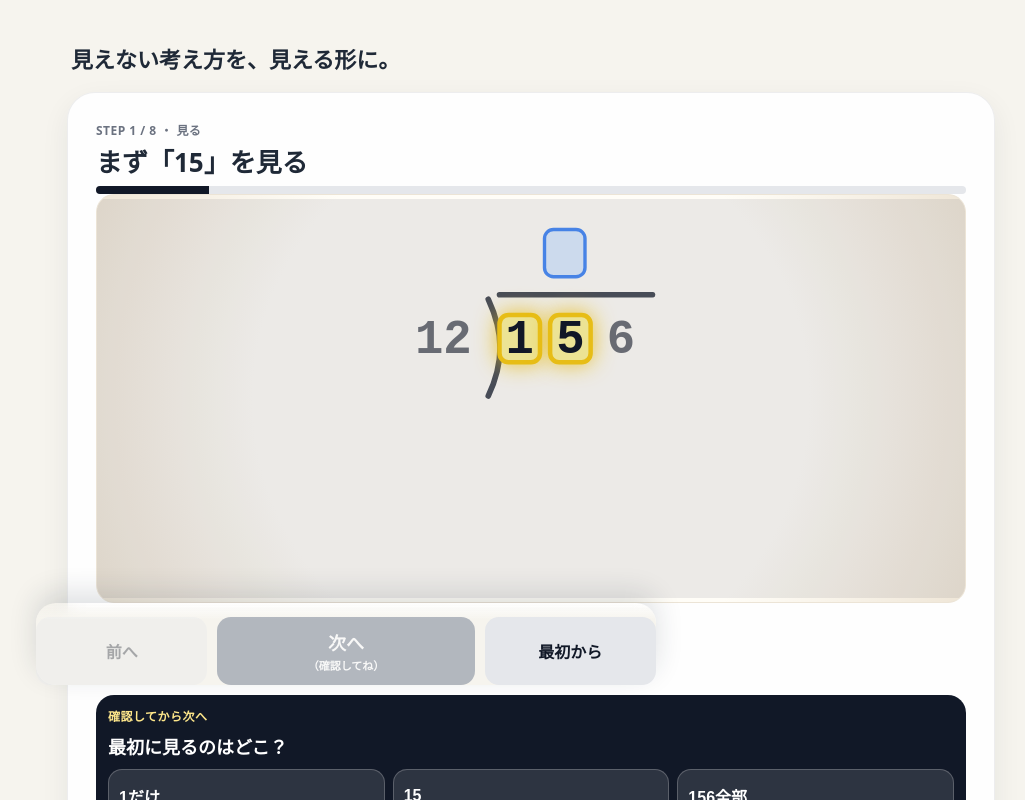
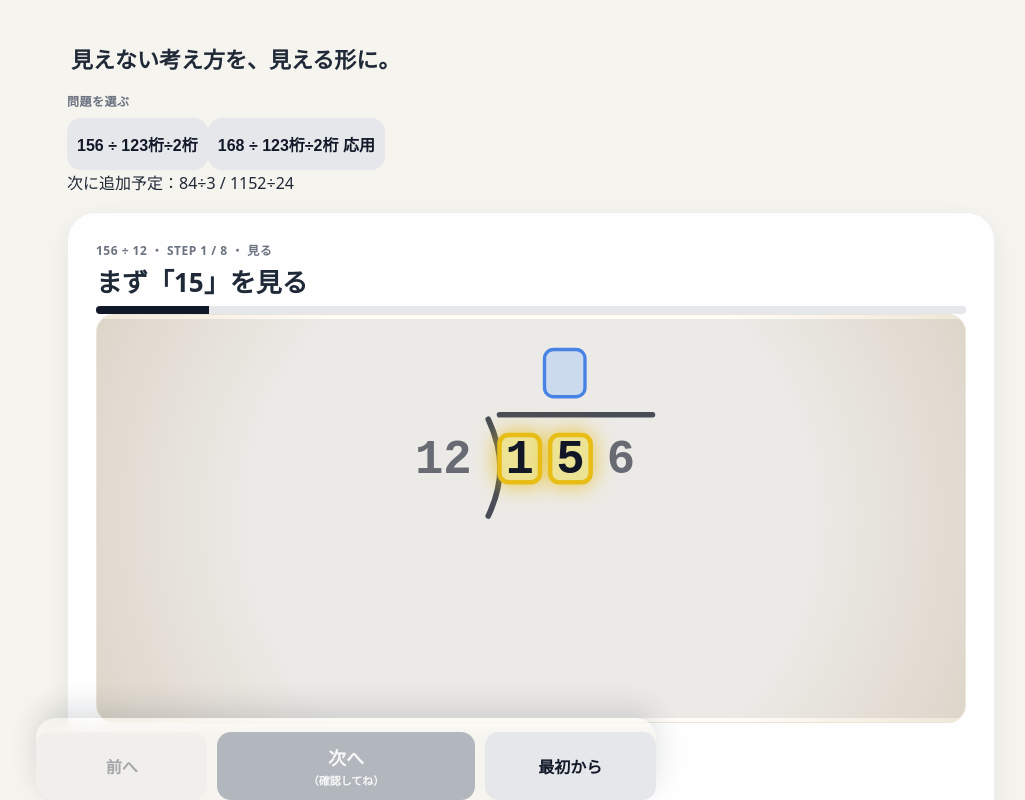
Before and after one commit to nemoto-works/math-decoder, a React (Vite) app: page / in a window 1280 px wide. Shown: the top 800 px of the page, without its empty margins (109-1134 px from the left). Built offline with nearby package versions, Linux system fonts and the light colour scheme.

Commit message:
Add problem selector for two division examples

```diff
--- a/src/main.jsx
+++ b/src/main.jsx
@@ -2,100 +2,153 @@ import React, { useMemo, useState } from 'react';
 import { createRoot } from 'react-dom/client';
 import './styles.css';
 
-const steps = [
+const problemDefs = [
   {
-    label: '見る', title: 'まず「15」を見る',
-    explanation: '12が入る、左から一番小さいまとまりを探します。1だけでは12より小さいので、15を見ます。',
-    nextHint: '次は、15の中に12が何回入るかを考えます。',
-    focus: ['d1', 'd5'], preview: ['q1'], q1: '', q3: '', show12: false, show3: false, show36: false, showSecond36: false, show0: false,
-    visualTitle: '15の中に12は何回入る？', visual: { type: 'blocks', total: 15, group: 12, remainder: 3, note: '12が1回入って、3が残ります。' },
-    check: { question: '最初に見るのはどこ？', answer: '15', options: [
-      { value: '1', label: '1だけ', message: '1だけだと12より小さいので、まだ割れません。' },
-      { value: '15', label: '15', message: '正解。左から見て、12が入る最小のまとまりです。' },
-      { value: '156', label: '156全部', message: '全部を一気に見なくても大丈夫です。' },
+    id: '156-12',
+    label: '156 ÷ 12',
+    level: '3桁÷2桁',
+    dividend: ['1', '5', '6'],
+    divisor: '12',
+    firstTarget: '15',
+    firstRemainder: '3',
+    secondTarget: '36',
+    secondCount: '3',
+    answer: '13',
+    secondProduct: '36',
+  },
+  {
+    id: '168-12',
+    label: '168 ÷ 12',
+    level: '3桁÷2桁 応用',
+    dividend: ['1', '6', '8'],
+    divisor: '12',
+    firstTarget: '16',
+    firstRemainder: '4',
+    secondTarget: '48',
+    secondCount: '4',
+    answer: '14',
+    secondProduct: '48',
+  },
+];
+
+function makeSteps(problem) {
+  const [d1, d2, d3] = problem.dividend;
+  const q1 = problem.answer[0];
+  const q2 = problem.answer[1];
+  const [secondA, secondB] = problem.secondTarget;
+  const [productA, productB] = problem.secondProduct;
+
+  return [
+    {
+      label: '見る',
+      title: `まず「${problem.firstTarget}」を見る`,
+      explanation: `${problem.divisor}が入る、左から一番小さいまとまりを探します。${d1}だけでは${problem.divisor}より小さいので、${problem.firstTarget}を見ます。`,
+      nextHint: `次は、${problem.firstTarget}の中に${problem.divisor}が何回入るかを考えます。`,
+      focus: ['d1', 'd2'], preview: ['q1'], q1: '', q2: '', showFirstProduct: false, showRemainder: false, showSecondTarget: false, showSecondProduct: false, show0: false,
+      visualTitle: `${problem.firstTarget}の中に${problem.divisor}は何回入る？`,
+      visual: { type: 'blocks', total: Number(problem.firstTarget), group: Number(problem.divisor), remainder: Number(problem.firstRemainder), note: `${problem.divisor}が${q1}回入って、${problem.firstRemainder}が残ります。` },
+      check: { question: '最初に見るのはどこ？', answer: problem.firstTarget, options: [
+        { value: d1, label: `${d1}だけ`, message: `${d1}だけだと${problem.divisor}より小さいので、まだ割れません。` },
+        { value: problem.firstTarget, label: problem.firstTarget, message: `正解。左から見て、${problem.divisor}が入る最小のまとまりです。` },
+        { value: problem.dividend.join(''), label: `${problem.dividend.join('')}全部`, message: '全部を一気に見なくても大丈夫です。' },
       ]},
     },
     {
-    label: 'たてる', title: '1回入るので「1」を上に書く',
-    explanation: '15の中に12は1回入ります。だから、5の上に1を書きます。',
-    nextHint: '次は、入った分の12を書きます。',
-    focus: ['q1'], preview: ['m1', 'm2'], q1: '1', q3: '', show12: false, show3: false, show36: false, showSecond36: false, show0: false,
-    visualTitle: '1回ぶんを上に記録する', visual: { type: 'simple', note: '「何回入ったか」を上に書くのが、筆算の「たてる」です。' },
-    check: { question: '15の中に12は何回入る？', answer: '1', options: [
-      { value: '0', label: '0回', message: '15は12より大きいので、0回ではありません。' },
-      { value: '1', label: '1回', message: '正解。12が1回入ります。' },
-      { value: '2', label: '2回', message: '12が2回だと24で、15を超えます。' },
+      label: 'たてる',
+      title: `${q1}回入るので「${q1}」を上に書く`,
+      explanation: `${problem.firstTarget}の中に${problem.divisor}は${q1}回入ります。だから、${d2}の上に${q1}を書きます。`,
+      nextHint: `次は、入った分の${problem.divisor}を書きます。`,
+      focus: ['q1'], preview: ['m1', 'm2'], q1, q2: '', showFirstProduct: false, showRemainder: false, showSecondTarget: false, showSecondProduct: false, show0: false,
+      visualTitle: `${q1}回ぶんを上に記録する`,
+      visual: { type: 'simple', note: '「何回入ったか」を上に書くのが、筆算の「たてる」です。' },
+      check: { question: `${problem.firstTarget}の中に${problem.divisor}は何回入る？`, answer: q1, options: [
+        { value: '0', label: '0回', message: `${problem.firstTarget}は${problem.divisor}より大きいので、0回ではありません。` },
+        { value: q1, label: `${q1}回`, message: `正解。${problem.divisor}が${q1}回入ります。` },
+        { value: '2', label: '2回', message: `${problem.divisor}が2回だと${Number(problem.divisor) * 2}で、${problem.firstTarget}を超えます。` },
       ]},
     },
     {
-    label: 'かける', title: '1 × 12 = 12 を書く',
-    explanation: '1回入ったので、入った分の12を書きます。これは後で引くためです。',
-    nextHint: '次は、15から12を引いて残りを見ます。',
-    focus: ['m1', 'm2'], preview: ['r3'], q1: '1', q3: '', show12: true, show3: false, show36: false, showSecond36: false, show0: false,
-    visualTitle: '入った分を見えるようにする', visual: { type: 'blocks', total: 15, group: 12, remainder: 3, note: '15のうち、使った12を書きます。' },
-    check: { question: '1回入った分はいくつ？', answer: '12', options: [
-      { value: '1', label: '1', message: '1は回数です。入った分は12です。' },
-      { value: '12', label: '12', message: '正解。1回ぶんの12を書きます。' },
-      { value: '15', label: '15', message: '15は今見ているまとまりです。' },
+      label: 'かける',
+      title: `${q1} × ${problem.divisor} = ${problem.divisor} を書く`,
+      explanation: `${q1}回入ったので、入った分の${problem.divisor}を書きます。これは後で引くためです。`,
+      nextHint: `次は、${problem.firstTarget}から${problem.divisor}を引いて残りを見ます。`,
+      focus: ['m1', 'm2'], preview: ['r1'], q1, q2: '', showFirstProduct: true, showRemainder: false, showSecondTarget: false, showSecondProduct: false, show0: false,
+      visualTitle: '入った分を見えるようにする',
+      visual: { type: 'blocks', total: Number(problem.firstTarget), group: Number(problem.divisor), remainder: Number(problem.firstRemainder), note: `${problem.firstTarget}のうち、使った${problem.divisor}を書きます。` },
+      check: { question: `${q1}回入った分はいくつ？`, answer: problem.divisor, options: [
+        { value: q1, label: q1, message: `${q1}は回数です。入った分は${problem.divisor}です。` },
+        { value: problem.divisor, label: problem.divisor, message: `正解。${q1}回ぶんの${problem.divisor}を書きます。` },
+        { value: problem.firstTarget, label: problem.firstTarget, message: `${problem.firstTarget}は今見ているまとまりです。` },
       ]},
     },
     {
-    label: 'ひく', title: '15 − 12 = 3',
-    explanation: '15から、入った分の12を引きます。残りは3です。',
-    nextHint: '次は、まだ使っていない6を見ます。',
-    focus: ['r3'], preview: ['d6'], q1: '1', q3: '', show12: true, show3: true, show36: false, showSecond36: false, show0: false,
-    visualTitle: '残りは3', visual: { type: 'blocks', total: 15, group: 12, remainder: 3, note: '残った3は、次の数字と組み合わせます。' },
-    check: { question: 'この「3」はどうする？', answer: 'combine', options: [
-      { value: 'answer', label: '答えにする', message: 'まだ右に6が残っています。ここでは答えにしません。' },
-      { value: 'combine', label: '次の6と合わせる', message: '正解。3と6を合わせて36にします。' },
-      { value: 'ignore', label: '使わない', message: '3は大事な残りです。次に使います。' },
+      label: 'ひく',
+      title: `${problem.firstTarget} − ${problem.divisor} = ${problem.firstRemainder}`,
+      explanation: `${problem.firstTarget}から、入った分の${problem.divisor}を引きます。残りは${problem.firstRemainder}です。`,
+      nextHint: `次は、まだ使っていない${d3}を見ます。`,
+      focus: ['r1'], preview: ['d3'], q1, q2: '', showFirstProduct: true, showRemainder: true, showSecondTarget: false, showSecondProduct: false, show0: false,
+      visualTitle: `残りは${problem.firstRemainder}`,
+      visual: { type: 'blocks', total: Number(problem.firstTarget), group: Number(problem.divisor), remainder: Number(problem.firstRemainder), note: `残った${problem.firstRemainder}は、次の数字と組み合わせます。` },
+      check: { question: `この「${problem.firstRemainder}」はどうする？`, answer: 'combine', options: [
+        { value: 'answer', label: '答えにする', message: `まだ右に${d3}が残っています。ここでは答えにしません。` },
+        { value: 'combine', label: `次の${d3}と合わせる`, message: `正解。${problem.firstRemainder}と${d3}を合わせて${problem.secondTarget}にします。` },
+        { value: 'ignore', label: '使わない', message: `${problem.firstRemainder}は大事な残りです。次に使います。` },
       ]},
     },
     {
-    label: 'おろす', title: '余り3と6を合わせて、36を見る',
-    explanation: '「6を下ろす」は、余り3と次の数字6を合わせて36という新しいまとまりを作ることです。',
-    nextHint: '次は、36の中に12が何回入るかを考えます。',
-    focus: ['r3', 'd6'], preview: ['q3'], q1: '1', q3: '', show12: true, show3: false, show36: true, showSecond36: false, show0: false,
-    visualTitle: '3 + 6 → 36', visual: { type: 'combine', left: '3', right: '6', result: '36', note: '単に6が落ちてくるのではなく、残り3と次の6が合体して36になります。' },
-    check: { question: '3と6を合わせると？', answer: '36', options: [
-      { value: '9', label: '9', message: '足し算ではなく、筆算では3の右に6をつけて36にします。' },
-      { value: '36', label: '36', message: '正解。次に見るまとまりは36です。' },
-      { value: '6', label: '6', message: '6だけではなく、残り3と合わせます。' },
+      label: 'おろす',
+      title: `余り${problem.firstRemainder}と${d3}を合わせて、${problem.secondTarget}を見る`,
+      explanation: `「${d3}を下ろす」は、余り${problem.firstRemainder}と次の数字${d3}を合わせて${problem.secondTarget}という新しいまとまりを作ることです。`,
+      nextHint: `次は、${problem.secondTarget}の中に${problem.divisor}が何回入るかを考えます。`,
+      focus: ['r1', 'd3'], preview: ['q2'], q1, q2: '', showFirstProduct: true, showRemainder: false, showSecondTarget: true, showSecondProduct: false, show0: false,
+      visualTitle: `${problem.firstRemainder} + ${d3} → ${problem.secondTarget}`,
+      visual: { type: 'combine', left: problem.firstRemainder, right: d3, result: problem.secondTarget, note: `足し算ではなく、${problem.firstRemainder}の右に${d3}をつけて${problem.secondTarget}として見ます。` },
+      check: { question: `${problem.firstRemainder}と${d3}を合わせると？`, answer: problem.secondTarget, options: [
+        { value: String(Number(problem.firstRemainder) + Number(d3)), label: String(Number(problem.firstRemainder) + Number(d3)), message: '足し算ではなく、筆算では右に数字をつけます。' },
+        { value: problem.secondTarget, label: problem.secondTarget, message: `正解。次に見るまとまりは${problem.secondTarget}です。` },
+        { value: d3, label: d3, message: `${d3}だけではなく、残り${problem.firstRemainder}と合わせます。` },
       ]},
     },
     {
-    label: '見る', title: '36の中に12は何回入る？',
-    explanation: 'ここで止まって考えます。12×1=12、12×2=24、12×3=36。だから36の中に12は3回入ります。',
-    nextHint: '次は、3回入ったことを上に書きます。',
-    focus: ['r3', 'd6'], preview: ['q3'], q1: '1', q3: '', show12: true, show3: false, show36: true, showSecond36: false, show0: false,
-    visualTitle: '36を12ずつ分ける', visual: { type: 'groups', total: 36, group: 12, count: 3, note: '12が3回入ります。12、24、36と数えると分かりやすいです。' },
-    check: { question: '36の中に12は何回入る？', answer: '3', options: [
-      { value: '2', label: '2回', message: '12×2=24。まだ36まで足りません。' },
-      { value: '3', label: '3回', message: '正解。12×3=36です。' },
-      { value: '4', label: '4回', message: '12×4=48。36を超えてしまいます。' },
+      label: '見る',
+      title: `${problem.secondTarget}の中に${problem.divisor}は何回入る？`,
+      explanation: `ここで止まって考えます。${problem.divisor}×1=${Number(problem.divisor)}、${problem.divisor}×2=${Number(problem.divisor) * 2}、${problem.divisor}×${q2}=${problem.secondTarget}。だから${problem.secondTarget}の中に${problem.divisor}は${q2}回入ります。`,
+      nextHint: `次は、${q2}回入ったことを上に書きます。`,
+      focus: ['r1', 'd3'], preview: ['q2'], q1, q2: '', showFirstProduct: true, showRemainder: false, showSecondTarget: true, showSecondProduct: false, show0: false,
+      visualTitle: `${problem.secondTarget}を${problem.divisor}ずつ分ける`,
+      visual: { type: 'groups', total: Number(problem.secondTarget), group: Number(problem.divisor), count: Number(q2), note: `${problem.divisor}が${q2}回入ります。${problem.divisor}、${Number(problem.divisor) * 2}、${problem.secondTarget}と数えると分かりやすいです。` },
+      check: { question: `${problem.secondTarget}の中に${problem.divisor}は何回入る？`, answer: q2, options: [
+        { value: String(Number(q2) - 1), label: `${Number(q2) - 1}回`, message: `${problem.divisor}×${Number(q2) - 1}=${Number(problem.divisor) * (Number(q2) - 1)}。まだ足りません。` },
+        { value: q2, label: `${q2}回`, message: `正解。${problem.divisor}×${q2}=${problem.secondTarget}です。` },
+        { value: String(Number(q2) + 1), label: `${Number(q2) + 1}回`, message: `${problem.divisor}×${Number(q2) + 1}=${Number(problem.divisor) * (Number(q2) + 1)}。超えてしまいます。` },
       ]},
     },
     {
-    label: 'たてる', title: '3回入るので「3」を上に書く',
-    explanation: '36の中に12は3回入るので、6の上に3を書きます。',
-    nextHint: '最後に、入った分の36を書いて引きます。',
-    focus: ['q3'], preview: ['p3', 'p6'], q1: '1', q3: '3', show12: true, show3: false, show36: true, showSecond36: false, show0: false,
-    visualTitle: '3回ぶんを上に記録する', visual: { type: 'simple', note: 'ここまでで答えの形が13になります。' },
-    check: { question: '6の上に書く数字は？', answer: '3', options: [
-      { value: '1', label: '1', message: '1は最初の15に入った回数です。' },
-      { value: '3', label: '3', message: '正解。36に12が3回入ります。' },
-      { value: '6', label: '6', message: '6は下ろした数字です。上に書くのは回数です。' },
+      label: 'たてる',
+      title: `${q2}回入るので「${q2}」を上に書く`,
+      explanation: `${problem.secondTarget}の中に${problem.divisor}は${q2}回入るので、${d3}の上に${q2}を書きます。`,
+      nextHint: `最後に、入った分の${problem.secondProduct}を書いて引きます。`,
+      focus: ['q2'], preview: ['p1', 'p2'], q1, q2, showFirstProduct: true, showRemainder: false, showSecondTarget: true, showSecondProduct: false, show0: false,
+      visualTitle: `${q2}回ぶんを上に記録する`,
+      visual: { type: 'simple', note: `ここまでで答えの形が${problem.answer}になります。` },
+      check: { question: `${d3}の上に書く数字は？`, answer: q2, options: [
+        { value: q1, label: q1, message: `${q1}は最初の${problem.firstTarget}に入った回数です。` },
+        { value: q2, label: q2, message: `正解。${problem.secondTarget}に${problem.divisor}が${q2}回入ります。` },
+        { value: d3, label: d3, message: `${d3}は下ろした数字です。上に書くのは回数です。` },
       ]},
     },
     {
-    label: '完成', title: '156 ÷ 12 = 13',
-    explanation: '12が1回、次に3回入りました。答えは13です。',
+      label: '完成',
+      title: `${problem.dividend.join('')} ÷ ${problem.divisor} = ${problem.answer}`,
+      explanation: `${problem.divisor}が${q1}回、次に${q2}回入りました。答えは${problem.answer}です。`,
       nextHint: '筆算は、見る場所を決めることから始まります。',
-    focus: ['q1', 'q3'], preview: [], q1: '1', q3: '3', show12: true, show3: false, show36: true, showSecond36: true, show0: true,
-    visualTitle: '筆算の流れ', visual: { type: 'flow', note: '見る → たてる → かける → ひく → おろす。筆算はこのくり返しです。' },
+      focus: ['q1', 'q2'], preview: [], q1, q2, showFirstProduct: true, showRemainder: false, showSecondTarget: true, showSecondProduct: true, show0: true,
+      visualTitle: '筆算の流れ',
+      visual: { type: 'flow', note: '見る → たてる → かける → ひく → おろす。筆算はこのくり返しです。' },
       check: null,
     },
   ];
+}
 
 function cx(...classes) { return classes.filter(Boolean).join(' '); }
 
@@ -105,8 +158,13 @@ function SvgDigit({ id, x, y, children, step }) {
   return <g className={cx(preview && 'svg-preview', active && 'svg-spotlight')}>{(active || preview) && <rect x={x - 18} y={y - 34} width="36" height="42" rx="8" />}<text x={x} y={y}>{children}</text></g>;
 }
 
-function LongDivision({ step }) {
-  return <div className="spotlight-stage"><svg className="division-svg" viewBox="0 0 320 340" role="img" aria-label="156 ÷ 12 の筆算"><line className="division-line" x1="132" y1="78" x2="268" y2="78" /><path className="division-line no-fill" d="M122 82 C136 112 136 138 122 168" /><SvgDigit id="q1" x="190" y="54" step={step}>{step.q1}</SvgDigit><SvgDigit id="q3" x="235" y="54" step={step}>{step.q3}</SvgDigit><text className="svg-digit divisor-svg" x="82" y="130">12</text><SvgDigit id="d1" x="150" y="130" step={step}>1</SvgDigit><SvgDigit id="d5" x="195" y="130" step={step}>5</SvgDigit><SvgDigit id="d6" x="240" y="130" step={step}>6</SvgDigit>{step.show12 && <><SvgDigit id="m1" x="150" y="178" step={step}>1</SvgDigit><SvgDigit id="m2" x="195" y="178" step={step}>2</SvgDigit><line className="division-line" x1="132" y1="193" x2="215" y2="193" /></>}{step.show3 && <SvgDigit id="r3" x="195" y="232" step={step}>3</SvgDigit>}{step.show36 && <><SvgDigit id="r3" x="195" y="232" step={step}>3</SvgDigit><SvgDigit id="d6" x="240" y="232" step={step}>6</SvgDigit></>}{step.showSecond36 && <><SvgDigit id="p3" x="195" y="278" step={step}>3</SvgDigit><SvgDigit id="p6" x="240" y="278" step={step}>6</SvgDigit><line className="division-line" x1="178" y1="293" x2="260" y2="293" /></>}{step.show0 && <SvgDigit id="z0" x="240" y="326" step={step}>0</SvgDigit>}</svg></div>;
+function LongDivision({ step, problem }) {
+  const [d1, d2, d3] = problem.dividend;
+  const [m1, m2] = problem.divisor;
+  const [s1, s2] = problem.secondTarget;
+  const [p1, p2] = problem.secondProduct;
+
+  return <div className="spotlight-stage"><svg className="division-svg" viewBox="0 0 320 340" role="img" aria-label={`${problem.label} の筆算`}><line className="division-line" x1="132" y1="78" x2="268" y2="78" /><path className="division-line no-fill" d="M122 82 C136 112 136 138 122 168" /><SvgDigit id="q1" x="190" y="54" step={step}>{step.q1}</SvgDigit><SvgDigit id="q2" x="235" y="54" step={step}>{step.q2}</SvgDigit><text className="svg-digit divisor-svg" x="82" y="130">{problem.divisor}</text><SvgDigit id="d1" x="150" y="130" step={step}>{d1}</SvgDigit><SvgDigit id="d2" x="195" y="130" step={step}>{d2}</SvgDigit><SvgDigit id="d3" x="240" y="130" step={step}>{d3}</SvgDigit>{step.showFirstProduct && <><SvgDigit id="m1" x="150" y="178" step={step}>{m1}</SvgDigit><SvgDigit id="m2" x="195" y="178" step={step}>{m2}</SvgDigit><line className="division-line" x1="132" y1="193" x2="215" y2="193" /></>}{step.showRemainder && <SvgDigit id="r1" x="195" y="232" step={step}>{problem.firstRemainder}</SvgDigit>}{step.showSecondTarget && <><SvgDigit id="r1" x="195" y="232" step={step}>{s1}</SvgDigit><SvgDigit id="d3" x="240" y="232" step={step}>{s2}</SvgDigit></>}{step.showSecondProduct && <><SvgDigit id="p1" x="195" y="278" step={step}>{p1}</SvgDigit><SvgDigit id="p2" x="240" y="278" step={step}>{p2}</SvgDigit><line className="division-line" x1="178" y1="293" x2="260" y2="293" /></>}{step.show0 && <SvgDigit id="z0" x="240" y="326" step={step}>0</SvgDigit>}</svg></div>;
 }
 
 function Blocks({ total, group, remainder, count }) {
@@ -130,14 +188,23 @@ function CheckCard({ check, choice, onChoice }) {
   return <section className="check-card"><p className="step-label">確認してから次へ</p><h3>{check.question}</h3><div className="check-options">{check.options.map((option) => <button key={option.value} type="button" className={cx('check-option', choice === option.value && (isCorrect ? 'correct' : 'wrong'))} onClick={() => onChoice(option.value)}>{option.label}</button>)}</div>{selected && <p className={cx('check-message', isCorrect ? 'correct-text' : 'hint-text')}>{selected.message}</p>}</section>;
 }
 
+function ProblemSelector({ currentProblemId, onSelect }) {
+  return <section className="problem-selector" aria-label="問題選択"><p className="step-label">問題を選ぶ</p><div className="problem-options">{problemDefs.map((problem) => <button key={problem.id} type="button" className={cx('problem-option', currentProblemId === problem.id && 'selected')} onClick={() => onSelect(problem.id)}><strong>{problem.label}</strong><span>{problem.level}</span></button>)}</div><p className="coming-soon">次に追加予定：84÷3 / 1152÷24</p></section>;
+}
+
 function App() {
+  const [problemId, setProblemId] = useState(problemDefs[0].id);
   const [index, setIndex] = useState(0);
   const [choices, setChoices] = useState({});
+  const problem = problemDefs.find((item) => item.id === problemId) ?? problemDefs[0];
+  const steps = useMemo(() => makeSteps(problem), [problem]);
   const step = steps[index];
-  const choice = choices[index];
+  const choice = choices[`${problem.id}-${index}`];
   const canGoNext = !step.check || choice === step.check.answer;
-  const progress = useMemo(() => Math.round(((index + 1) / steps.length) * 100), [index]);
-  return <main className="app"><header className="hero"><p className="eyebrow">算数デコーダー MVP</p><h1>見えない考え方を、見える形に。</h1><p>3桁÷2桁の筆算で「いま、どこを見るのか」をスポットライトで示します。</p></header><section className="card lesson-card"><div className="lesson-head"><div><p className="step-label">STEP {index + 1} / {steps.length} ・ {step.label}</p><h2>{step.title}</h2></div><div className="progress"><span style={{ width: `${progress}%` }} /></div></div><div className="paper-panel"><LongDivision step={step} /></div><nav className="actions" aria-label="ステップ操作"><button type="button" onClick={() => setIndex((v) => Math.max(0, v - 1))} disabled={index === 0}>前へ</button><button type="button" className="primary" onClick={() => canGoNext && setIndex((v) => Math.min(steps.length - 1, v + 1))} disabled={index === steps.length - 1 || !canGoNext}>次へ</button><button type="button" onClick={() => setIndex(0)}>最初から</button></nav><CheckCard check={step.check} choice={choice} onChoice={(value) => setChoices((prev) => ({ ...prev, [index]: value }))} /><div className="explain-panel"><h3>いま考えること</h3><p>{step.explanation}</p><div className="next-hint"><strong>次に見るところ</strong><span>{step.nextHint}</span></div></div></section><section className="card visual-card"><p className="step-label">ビジュアル補助</p><h2>{step.visualTitle}</h2><Visual visual={step.visual} /></section></main>;
+  const progress = useMemo(() => Math.round(((index + 1) / steps.length) * 100), [index, steps.length]);
+  const selectProblem = (id) => { setProblemId(id); setIndex(0); };
+
+  return <main className="app"><header className="hero"><p className="eyebrow">算数デコーダー MVP</p><h1>見えない考え方を、見える形に。</h1><p>3桁÷2桁の筆算で「いま、どこを見るのか」をスポットライトで示します。</p></header><ProblemSelector currentProblemId={problem.id} onSelect={selectProblem} /><section className="card lesson-card"><div className="lesson-head"><div><p className="step-label">{problem.label} ・ STEP {index + 1} / {steps.length} ・ {step.label}</p><h2>{step.title}</h2></div><div className="progress"><span style={{ width: `${progress}%` }} /></div></div><div className="paper-panel"><LongDivision step={step} problem={problem} /></div><nav className="actions" aria-label="ステップ操作"><button type="button" onClick={() => setIndex((v) => Math.max(0, v - 1))} disabled={index === 0}>前へ</button><button type="button" className="primary" onClick={() => canGoNext && setIndex((v) => Math.min(steps.length - 1, v + 1))} disabled={index === steps.length - 1 || !canGoNext}>次へ</button><button type="button" onClick={() => setIndex(0)}>最初から</button></nav><CheckCard check={step.check} choice={choice} onChoice={(value) => setChoices((prev) => ({ ...prev, [`${problem.id}-${index}`]: value }))} /><div className="explain-panel"><h3>いま考えること</h3><p>{step.explanation}</p><div className="next-hint"><strong>次に見るところ</strong><span>{step.nextHint}</span></div></div></section><section className="card visual-card"><p className="step-label">ビジュアル補助</p><h2>{step.visualTitle}</h2><Visual visual={step.visual} /></section></main>;
 }
 
 createRoot(document.getElementById('root')).render(<App />);
```
Lines whose indentation alone changed are shown as unchanged.
